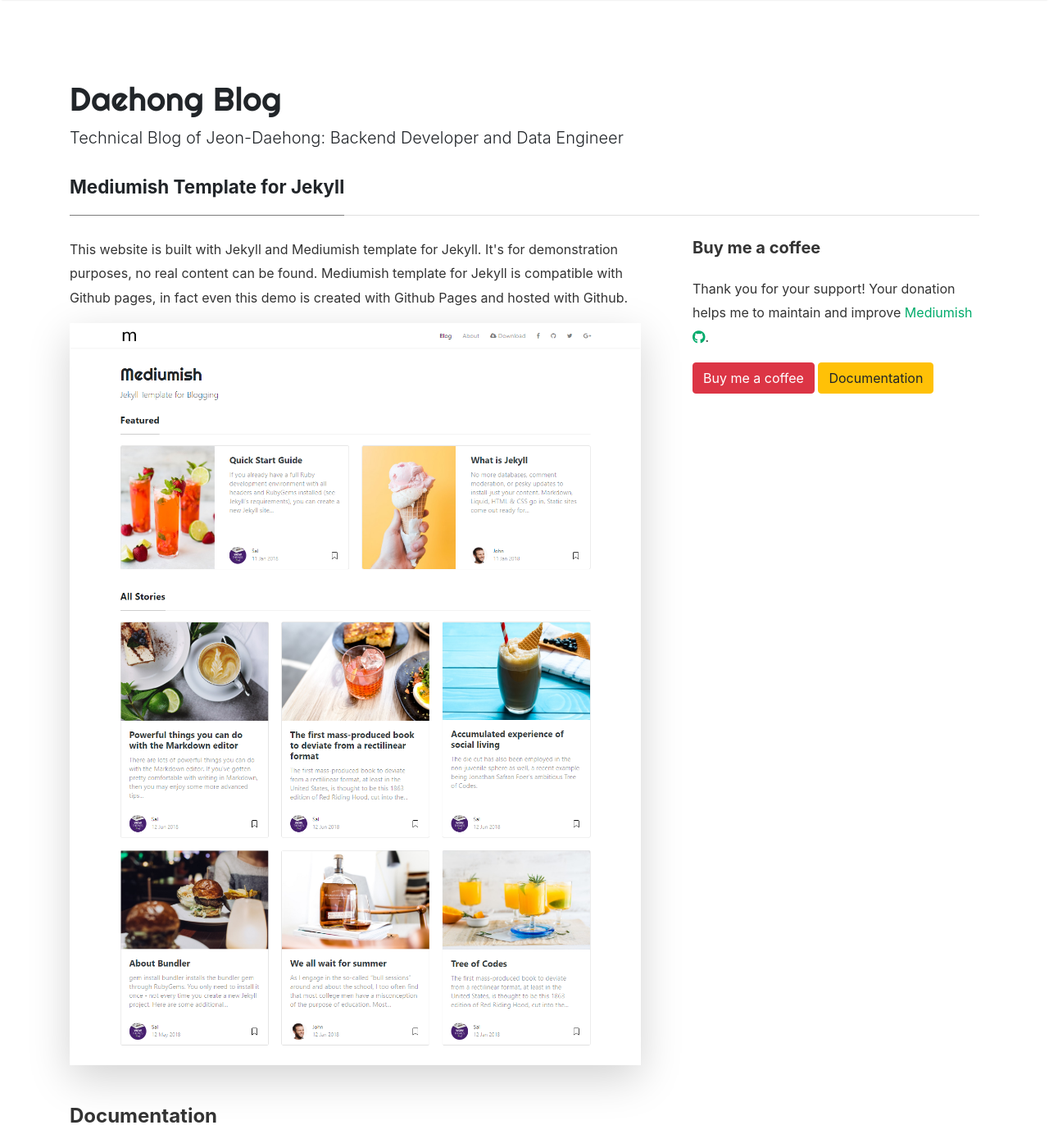
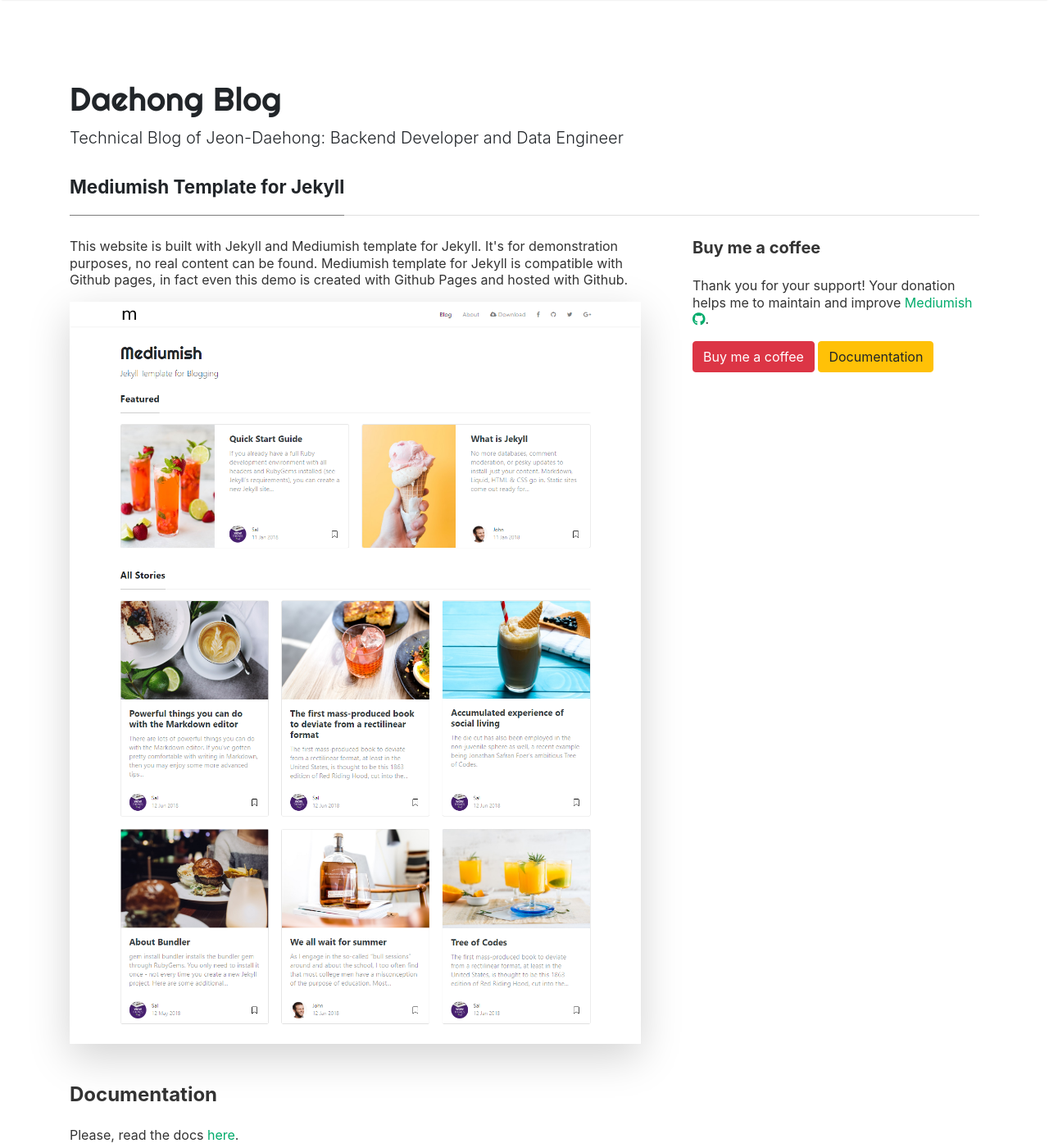
Before and after one commit to JeonDaehong/JeonDaehong.github.io, a Jekyll site: the page built from _pages/about.md, in a window 1280 px wide and 1400 px high. Shown: the whole window at 82% size. Built offline with Jekyll 4.4.1, drawn with Linux system fonts in a browser that asks for light colours; nearby versions of some CDN libraries; comment, search, counter and statistics services are not loaded.

Commit message:
css change

```diff
--- a/assets/css/screen.css
+++ b/assets/css/screen.css
@@ -330,9 +330,9 @@
 }
 
 .article-post {
-    font-family: Merriweather;
-    font-size: 1.1rem;
-    line-height: 1.84;
+    font-family: sans-serif;
+    font-size: 0.85rem;
+    line-height: 1.3;
     color: rgba(0, 0, 0, .8);
 }
 
```
